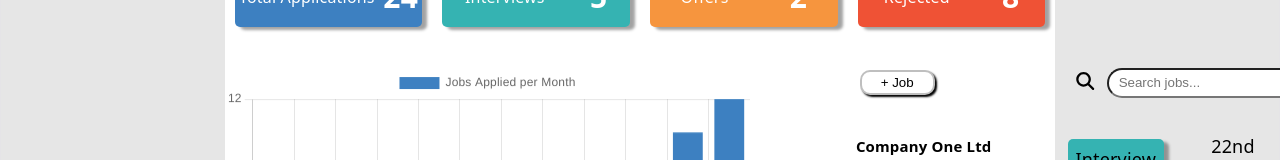
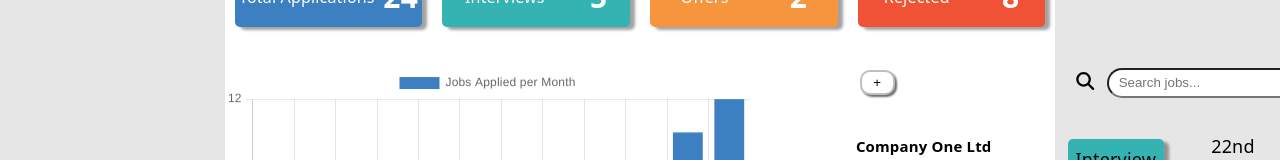
Before and after one commit to chris-gladney/Job-Application-Tracker, a React (Vite) app in the folder fe/: page /jobs-board in a window 1280 px wide. Shown: the part 201-361 px from the top of the page. Built offline with nearby package versions, Linux system fonts and the light colour scheme.

Commit message:
Changed add job button

```diff
--- a/fe/src/App.css
+++ b/fe/src/App.css
@@ -245,12 +245,12 @@ h2 {
 
 .add-job {
   height: 25px;
-  width: 75px;
+  width: 35px;
   border-radius: 10px;
   background-color: white;
   color: black;
   border: solid 2px rgba(128, 128, 128, 0.507);
-  box-shadow: 2px 2px 2px black;
+  box-shadow: 2px 2px 2px rgba(0, 0, 0, 0.578);
   cursor: pointer;
 }
 
--- a/fe/src/App.jsx
+++ b/fe/src/App.jsx
@@ -1,4 +1,3 @@
-import { useState } from "react";
 import "./App.css";
 import SignIn from "./Components/SignIn";
 import SignUp from "./Components/SignUp";
@@ -16,6 +15,7 @@ function App() {
         {/* Routes below this point will be protected */}
         <Route path="/add-job" element={<JobForm />} />
         <Route path="/jobs-board" element={<JobsBoard />} />
+
       </Routes>
     </BrowserRouter>
   );
--- a/fe/src/Components/SearchJobs.jsx
+++ b/fe/src/Components/SearchJobs.jsx
@@ -72,7 +72,7 @@ function SearchJobs() {
     <div className="search-applications">
       <div className="search-bar">
         <Link to="/add-job">
-          <button className="add-job">+ Job</button>
+          <button className="add-job">+</button>
         </Link>
         <div className="search-bar-wrapper">
           <FontAwesomeIcon icon={faMagnifyingGlass} />
```
Also changed, not shown: fe/src/Components/EditJob.jsx (added, +9 -0 lines).
